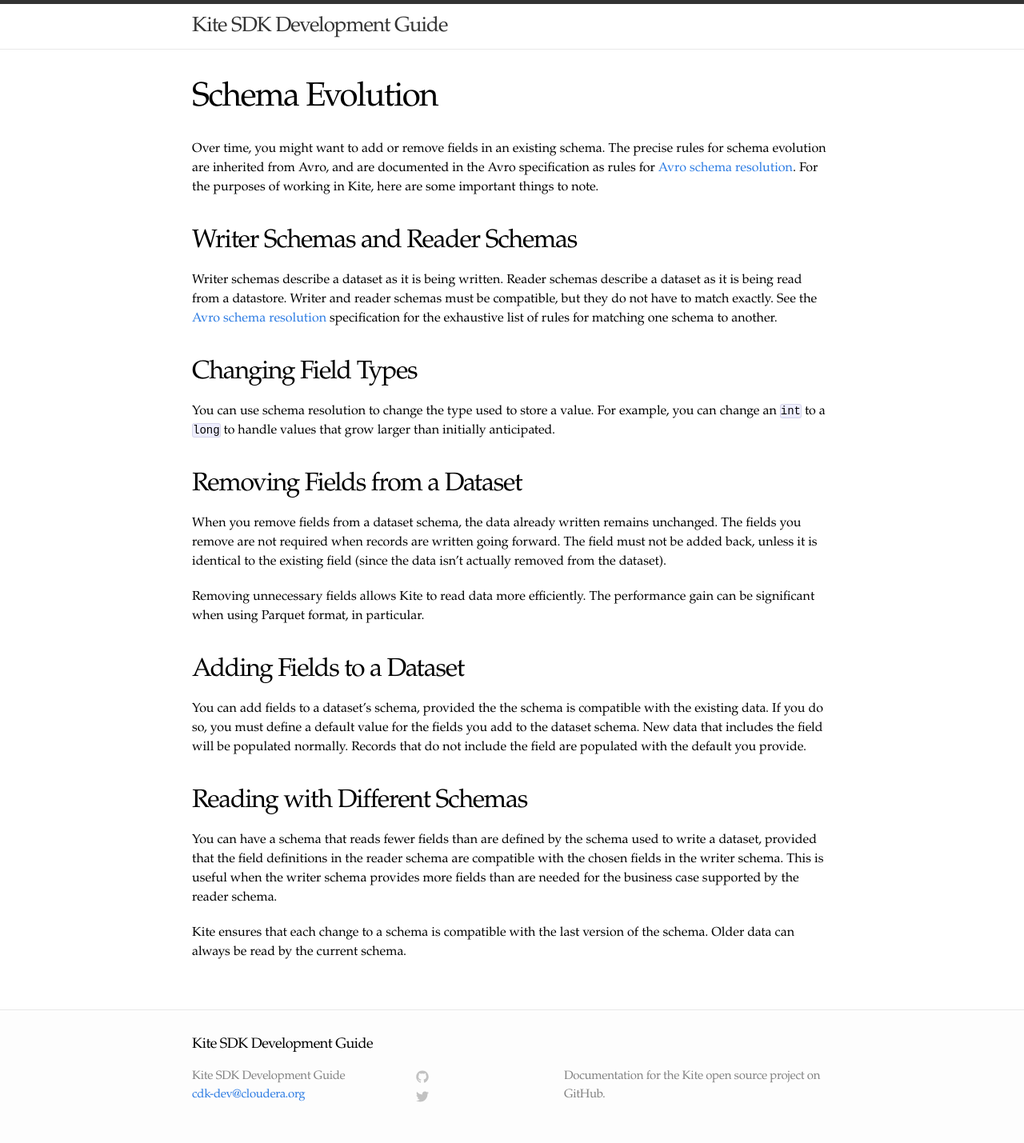
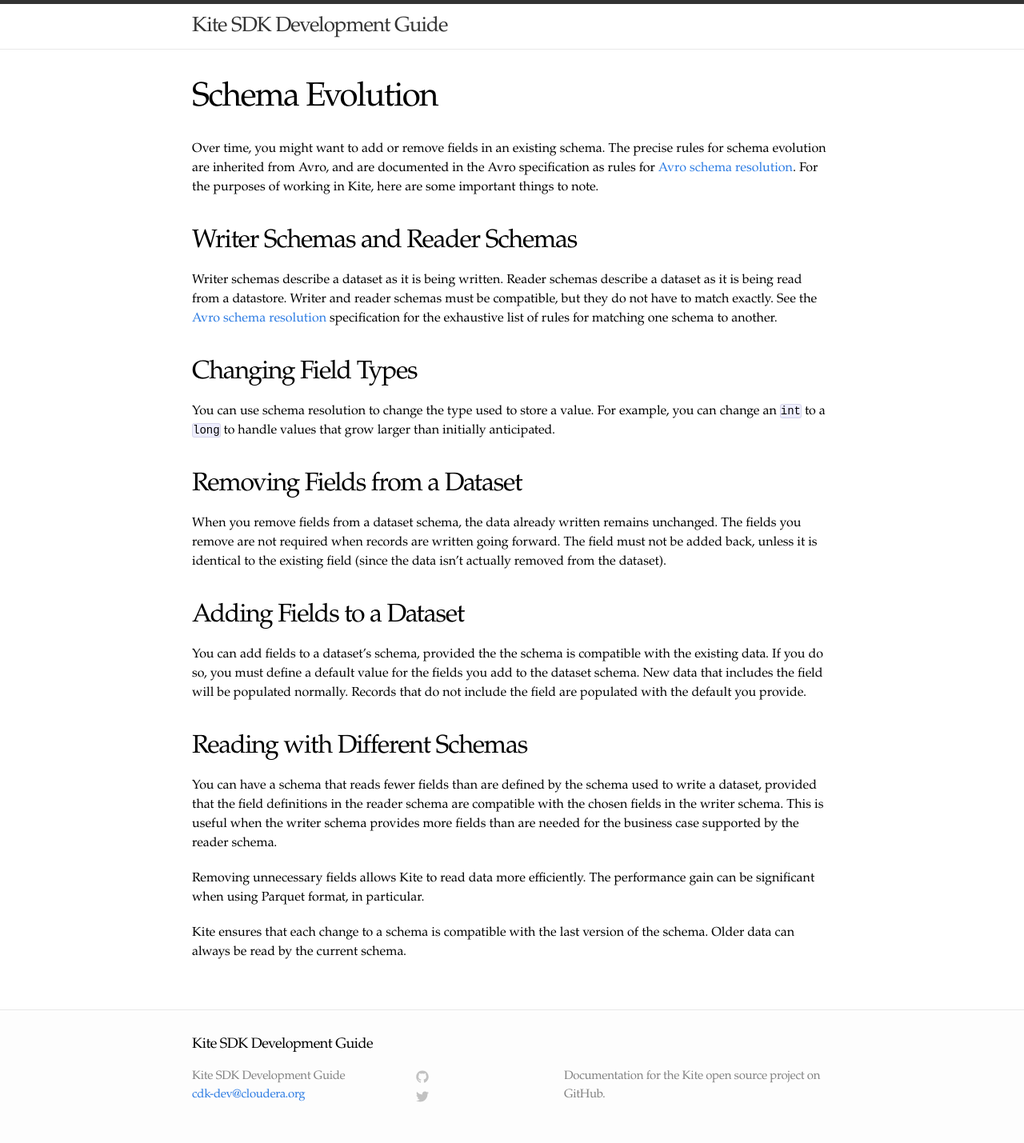
Before and after one commit to kite-sdk/kite-docs, a Jekyll site: the page built from Schema-Evolution.md, in a window 1280 px wide. Shown: the whole page at 80% size. Built offline with Jekyll 4.4.1, drawn with Linux system fonts in a browser that asks for light colours.

```diff
--- a/Schema-Evolution.md
+++ b/Schema-Evolution.md
@@ -15,20 +15,18 @@ You can use schema resolution to change the type used to store a value. For exam
 
 ## Removing Fields from a Dataset
 
-
 When you remove fields from a dataset schema, the data already written remains unchanged. The fields you remove are not required when records are written going forward. The field must not be added back, unless it is identical to the existing field (since the data isn't actually removed from the dataset).
-
-Removing unnecessary fields allows Kite to read data more efficiently. The performance gain can be significant when using Parquet format, in particular.
 
 ## Adding Fields to a Dataset
 
 You can add fields to a dataset's schema, provided the the schema is compatible with the existing data. If you do so, you must define a default value for the fields you add to the dataset schema. New data that includes the field will be populated normally. Records that do not include the field are populated with the default you provide.
 
-
 ## Reading with Different Schemas
 
 You can have a schema that reads fewer fields than are defined by the schema used to write a dataset, provided that the field definitions in the reader schema are compatible with the chosen fields in the writer schema. This is useful when the writer schema provides more fields than are needed for the business case supported by the reader schema.
 
+Removing unnecessary fields allows Kite to read data more efficiently. The performance gain can be significant when using Parquet format, in particular.
+
 Kite ensures that each change to a schema is compatible with the last version of the schema. Older data can always be read by the current schema.
 
 [Avro Schema resolution]: http://avro.apache.org/docs/current/spec.html#Schema+Resolution "schemaSpec"
```
